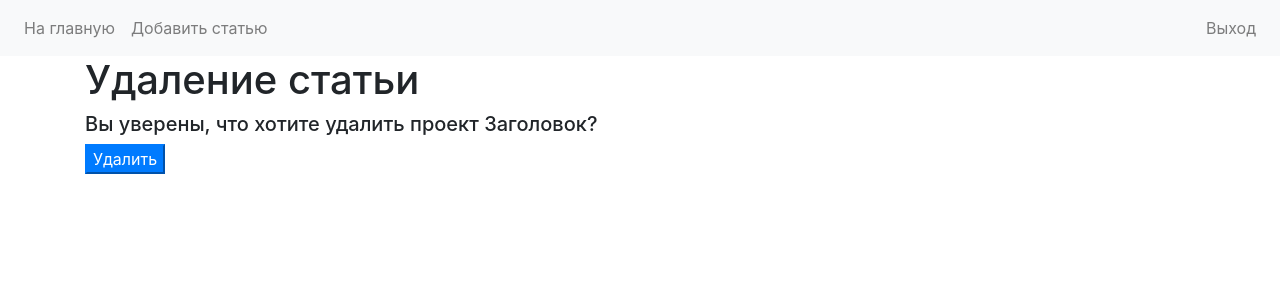
After one commit to galubezzz/blog, a Django app: page /articles/1/delete/ in a window 1280 px wide. The commit adds this page. Shown: the top 300 px of the page. Run offline with Django 3.2, Linux system fonts and the light colour scheme; a user stored in the database is signed in; data comes from the database, SQL or seed files in the repository; some libraries are stand-ins or nearby versions.

Commit message:
article delete

```diff
--- /dev/null
+++ b/source/webapp/templates/article_delete.html
@@ -0,0 +1,10 @@
+{% extends 'base.html' %}
+{% block title %}Удалить статью{% endblock %}
+{% block content %}
+    <h1>Удаление статьи</h1>
+    <h5>Вы уверены, что хотите удалить проект {{ article.title }}?</h5>
+    <form action="{% url 'webapp:article_delete' article.pk %}" method="post">
+        {% csrf_token %}
+        <button type="submit" class="btn, btn-primary">Удалить</button>
+    </form>
+{% endblock %}
--- a/source/webapp/templates/article_list.html
+++ b/source/webapp/templates/article_list.html
@@ -17,7 +17,8 @@
             {% endif %}
             <div class="card-footer">
                 <p class="card-text">{{ article.author }} | {{ article.created_at }} {% if user == article.author %}
-                    <a class="float-right" href="{% url 'webapp:article_update'  article.pk %}">Редактировать</a>
+                    <a class="float-right" href="{% url 'webapp:article_update'  article.pk %}">Редактировать|</a>
+                    <a class="float-right" href="{% url 'webapp:article_delete'  article.pk %}">Удалить</a>
                 {% endif %}</p>
             </div>
         </div>
--- a/source/webapp/urls.py
+++ b/source/webapp/urls.py
@@ -1,5 +1,5 @@
 from django.urls import path
-from .views import ArticleListView, ArticleDetailView, ArticleCreateView, ArticleUpdateView, CommentCreateView, CommentUpdateView, CommentListView
+from .views import ArticleListView, ArticleDetailView, ArticleCreateView, ArticleUpdateView, ArticleDeleteView, CommentCreateView, CommentUpdateView, CommentListView
 
 app_name = 'webapp'
 
@@ -8,6 +8,8 @@ urlpatterns = [
     path('articles/<int:pk>/', ArticleDetailView.as_view(), name='article_detail'),
     path('articles/create/', ArticleCreateView.as_view(), name='article_create'),
     path('articles/<int:pk>/edit/', ArticleUpdateView.as_view(), name='article_update'),
+    path('articles/<int:pk>/delete/', ArticleDeleteView.as_view(), name='article_delete'),
     path('articles/<int:pk>/addcomment', CommentCreateView.as_view(), name='comment_create'),
-    path('comment/update/<int:pk>/', CommentUpdateView.as_view(), name='comment_update'),
+    path('comment/<int:pk>/edit', CommentUpdateView.as_view(), name='comment_update'),
+    path('comment/<int:pk>/delete', CommentUpdateView.as_view(), name='comment_delete'),
 ]
--- a/source/webapp/views.py
+++ b/source/webapp/views.py
@@ -1,8 +1,9 @@
 from django.contrib.auth.mixins import LoginRequiredMixin, PermissionRequiredMixin
-from django.views.generic import ListView, DetailView, CreateView, UpdateView
+from django.views.generic import ListView, DetailView, CreateView, UpdateView, DeleteView
 from webapp.forms import ArticleForm, CommentForm
 from webapp.models import Article, Comment
 from django.shortcuts import get_object_or_404
+from django.urls import reverse_lazy
 
 
 class ArticleListView(ListView):
@@ -29,6 +30,18 @@ class ArticleUpdateView(LoginRequiredMixin, PermissionRequiredMixin, UpdateView)
     template_name = 'article_update.html'
     form_class = ArticleForm
     model = Article
+
+    def get_permission_required(self):
+        return None
+
+    def has_permission(self):
+        return self.request.user == self.get_object().author
+
+
+class ArticleDeleteView(LoginRequiredMixin, PermissionRequiredMixin, DeleteView):
+    template_name = 'article_delete.html'
+    model = Article
+    success_url = reverse_lazy('webapp:article_list')
 
     def get_permission_required(self):
         return None
```
